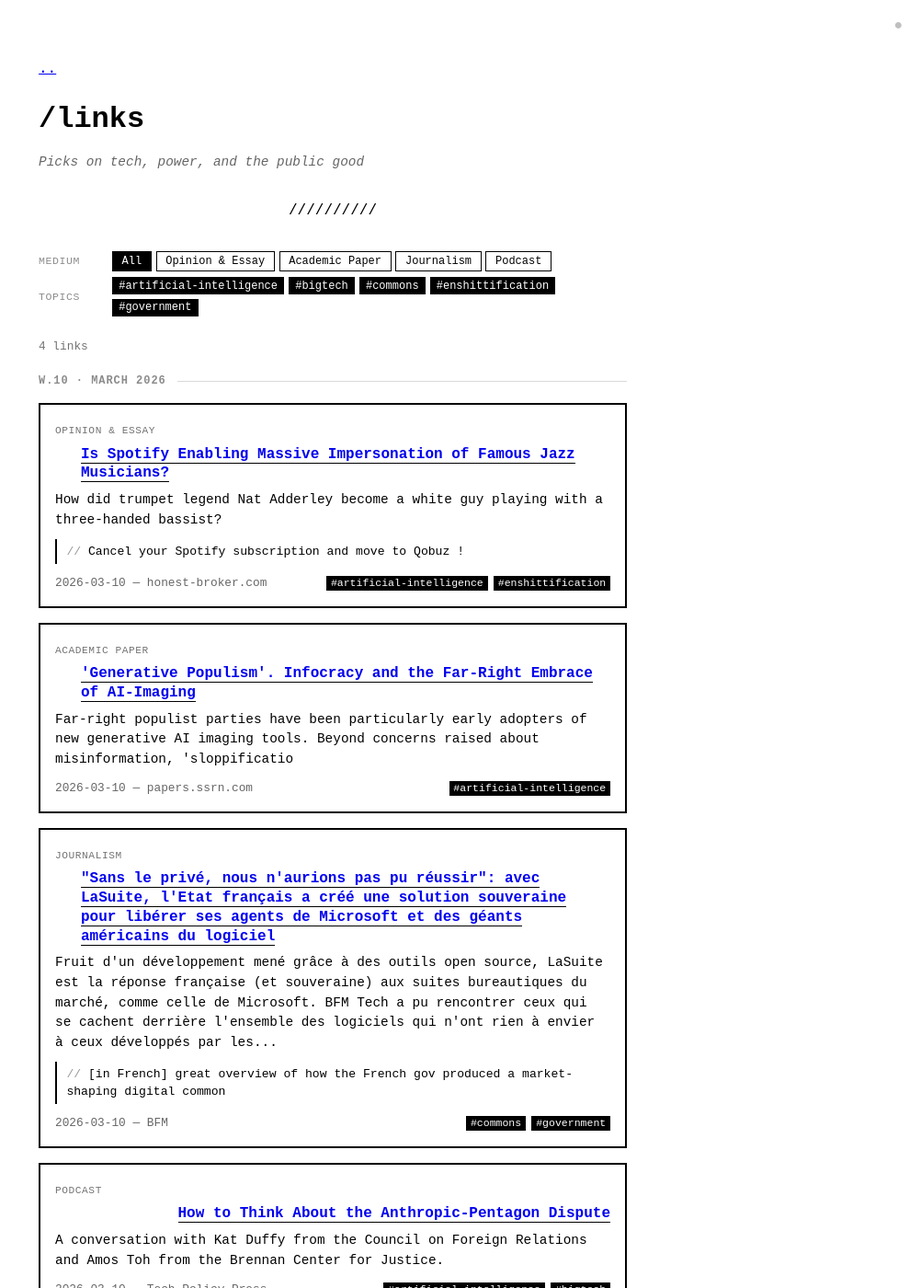
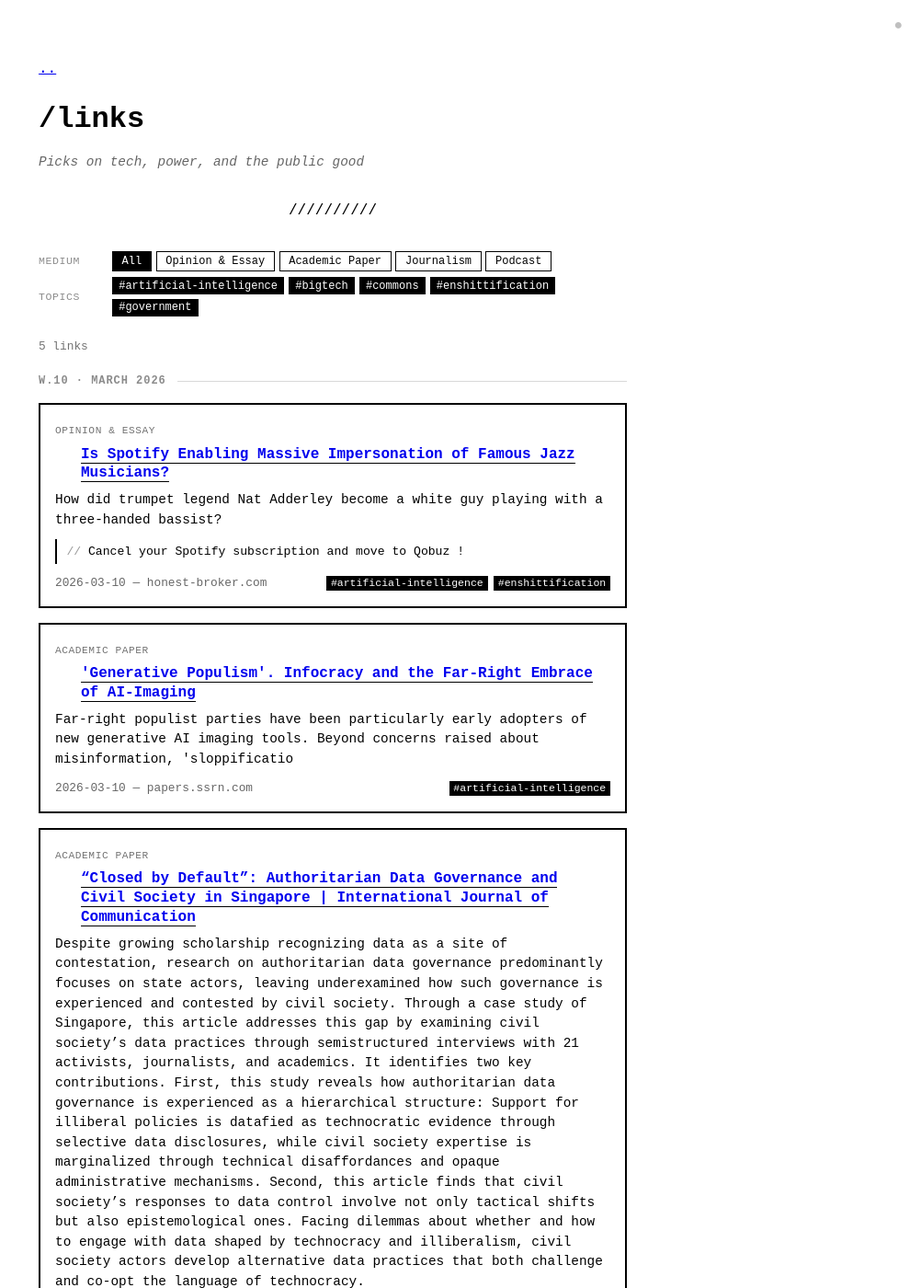
Before and after one commit to PLrolle/plrolle.github.io, a Jekyll site: the page built from links.md, in a window 1280 px wide and 1400 px high. Shown: the whole window at 92% size, without its empty margins (278-1280 px from the left). Built offline with Jekyll 4.4.1, drawn with Linux system fonts in a browser that asks for light colours; some of the changed text lies outside the part shown.

Commit message:
add link: “Closed by Default”: Authoritarian Data Governance and Civil Society in Singapore | International Journal of Communication

```diff
--- a/_data/links.json
+++ b/_data/links.json
@@ -1,4 +1,18 @@
 [
+  {
+    "id": "mmkqj0o3",
+    "url": "https://ijoc.org/index.php/ijoc/article/view/25520",
+    "title": "“Closed by Default”: Authoritarian Data Governance and Civil Society in Singapore | International Journal of Communication",
+    "summary": "Despite growing scholarship recognizing data as a site of contestation, research on authoritarian data governance predominantly focuses on state actors, leaving underexamined how such governance is experienced and contested by civil society. Through a case study of Singapore, this article addresses this gap by examining civil society’s data practices through semistructured interviews with 21 activists, journalists, and academics. It identifies two key contributions. First, this study reveals how authoritarian data governance is experienced as a hierarchical structure: Support for illiberal policies is datafied as technocratic evidence through selective data disclosures, while civil society expertise is marginalized through technical disaffordances and opaque administrative mechanisms. Second, this article finds that civil society’s responses to data control involve not only tactical shifts but also epistemological ones. Facing dilemmas about whether and how to engage with data shaped by technocracy and illiberalism, civil society actors develop alternative data practices that both challenge and co-opt the language of technocracy.",
+    "source_name": "ijoc.org",
+    "source_favicon": "https://www.google.com/s2/favicons?domain=ijoc.org&sz=32",
+    "date": "2026-03-10",
+    "added_at": "2026-03-10T14:58:22.371Z",
+    "tags": [
+      "artificial-intelligence"
+    ],
+    "category": "academic-paper"
+  },
   {
     "id": "mmkkg20b",
     "url": "https://www.honest-broker.com/p/is-spotify-enabling-massive-impersonation?r=19zzhq&utm_medium=ios&triedRedirect=true",
```
